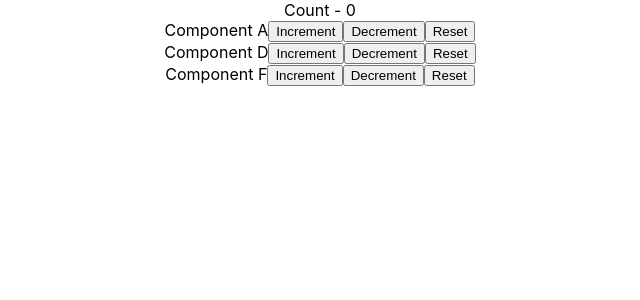
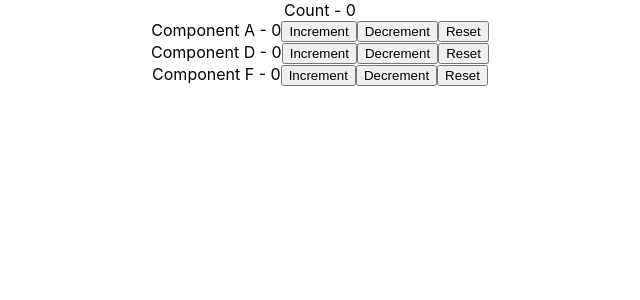
Before and after one commit to Annie-Huang/react-hooks-tutorial, a React (Create React App) app in the folder reducer-hook/: page / in a window 1280 px wide. Shown: the top 300 px of the page, without its empty margins (320-960 px from the left). Built offline with nearby package versions, Linux system fonts and the light colour scheme.

Commit message:
Display {countContext.countState} as well in the 3 components

```diff
--- a/reducer-hook/src/components/ComponentA.js
+++ b/reducer-hook/src/components/ComponentA.js
@@ -7,7 +7,7 @@ const ComponentA = () => {
 
     return (
         <div>
-            Component A
+            Component A  - {countContext.countState}
             <button onClick={() => countContext.countDispatch('increment')}>Increment</button>
             <button onClick={() => countContext.countDispatch('decrement')}>Decrement</button>
             <button onClick={() => countContext.countDispatch('reset')}>Reset</button>
--- a/reducer-hook/src/components/ComponentD.js
+++ b/reducer-hook/src/components/ComponentD.js
@@ -7,7 +7,7 @@ const ComponentD = () => {
 
     return (
         <div>
-            Component D
+            Component D  - {countContext.countState}
             <button onClick={() => countContext.countDispatch('increment')}>Increment</button>
             <button onClick={() => countContext.countDispatch('decrement')}>Decrement</button>
             <button onClick={() => countContext.countDispatch('reset')}>Reset</button>
--- a/reducer-hook/src/components/ComponentF.js
+++ b/reducer-hook/src/components/ComponentF.js
@@ -7,7 +7,7 @@ const ComponentF= () => {
 
     return (
         <div>
-            Component F
+            Component F  - {countContext.countState}
             <button onClick={() => countContext.countDispatch('increment')}>Increment</button>
             <button onClick={() => countContext.countDispatch('decrement')}>Decrement</button>
             <button onClick={() => countContext.countDispatch('reset')}>Reset</button>
```
